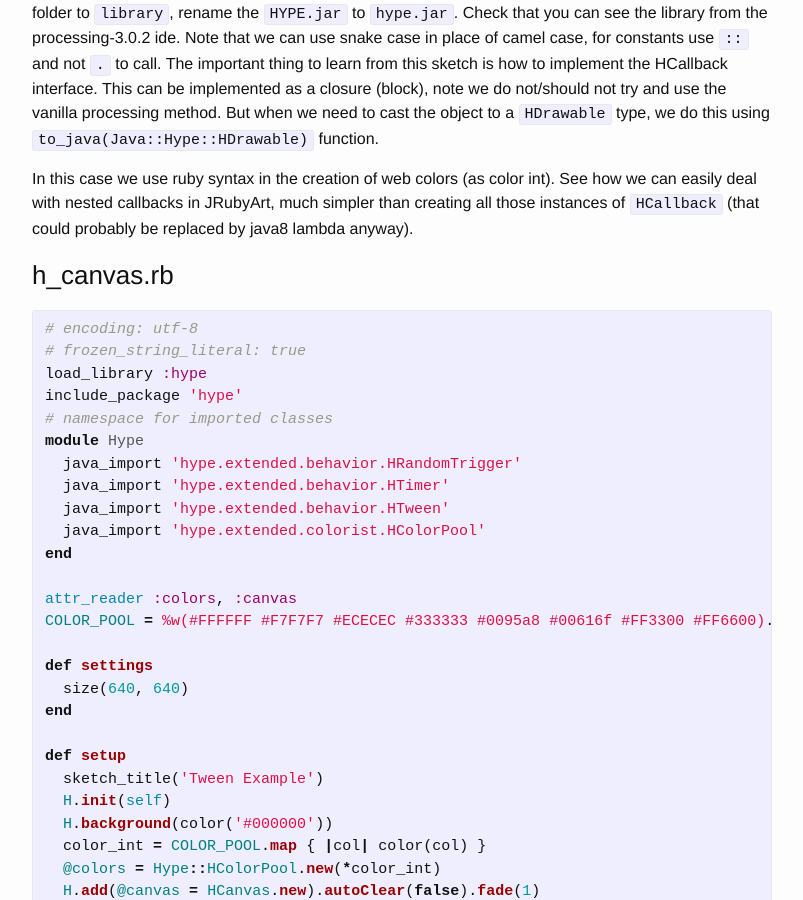
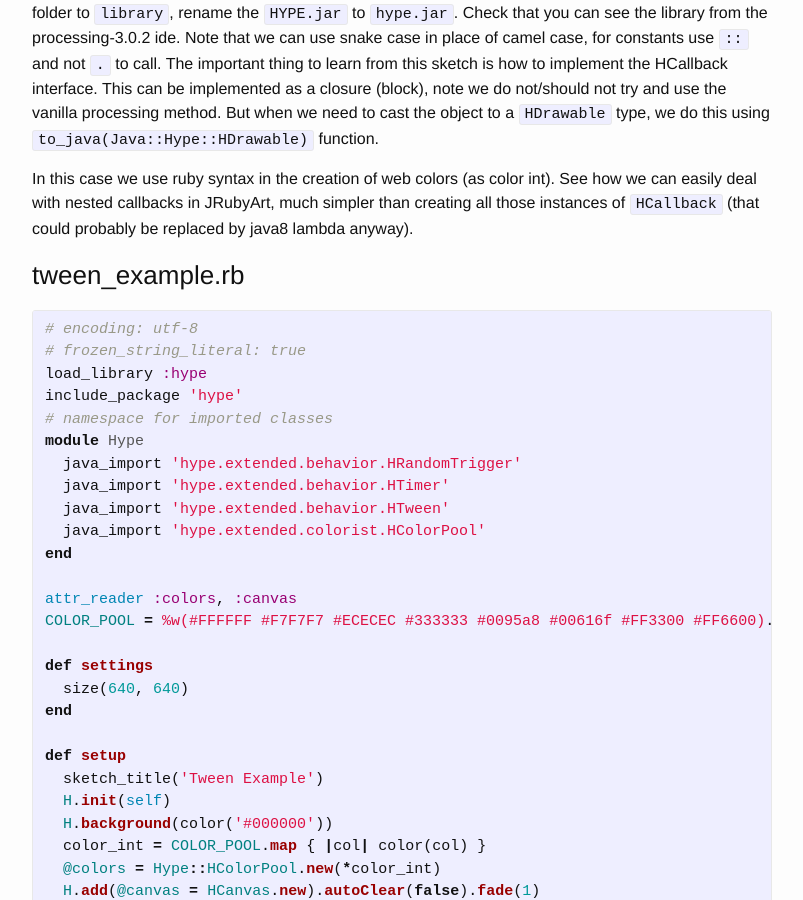
Before and after one commit to monkstone/monkstone.github.com, a Jekyll site: the page built from _posts/2016-04-23-hype_tween.md, in a window 1280 px wide and 900 px high, scrolled down 384 px. Shown: the whole window, without its empty margins (238-1041 px from the left). Built offline with Jekyll 4.4.1, drawn with Linux system fonts in a browser that asks for light colours.

```diff
--- a/_posts/2016-04-23-hype_tween.md
+++ b/_posts/2016-04-23-hype_tween.md
@@ -14,7 +14,7 @@ Unzip the library in the processing libraries folder, rename the folder `hype`,
 
 In this case we use ruby syntax in the creation of web colors (as color int).  See how we can easily deal with nested callbacks in JRubyArt, much simpler than creating all those instances of `HCallback` (that could probably be replaced by java8 lambda anyway).
 
-### h_canvas.rb ###
+### tween_example.rb ###
 
 {% highlight ruby %}
 # encoding: utf-8
```
